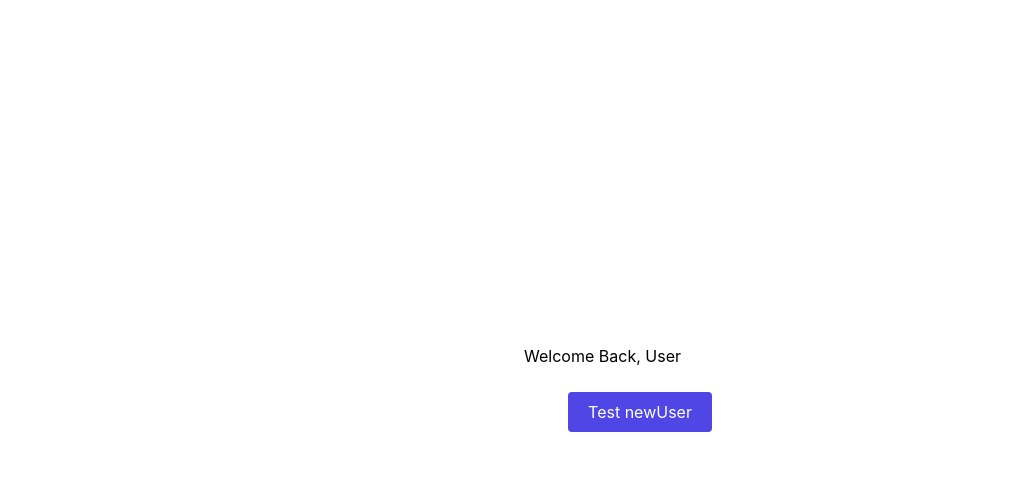
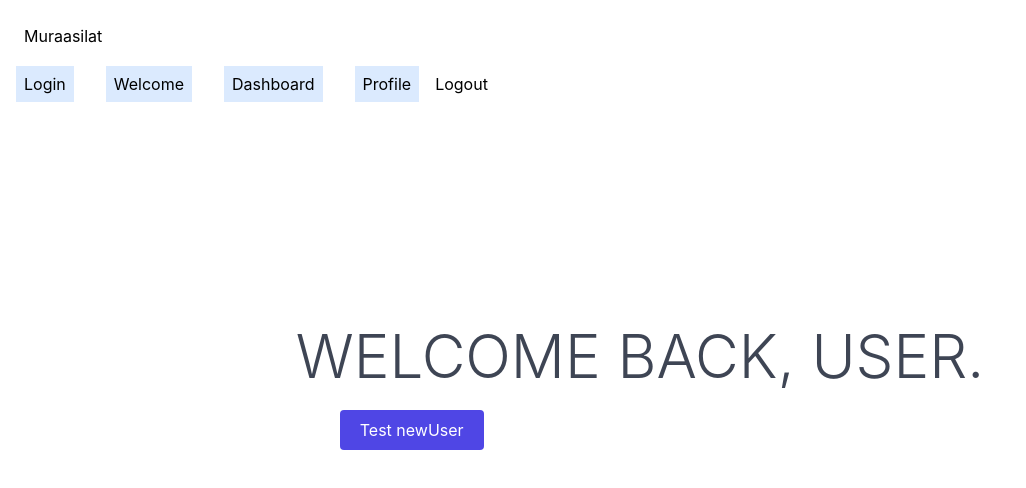
Before and after one commit to Md-Ishmam-Iqbal/muraasilah-v2, a React (Vite) app in the folder frontend/: page /welcome in a window 1280 px wide. Shown: the top 488 px of the page, without its empty margins (0-1026 px from the left). Built offline with nearby package versions, Linux system fonts and the light colour scheme; sample sign-in values are in the browser's storage.

Commit message:
auth with protected routes implemented, navbar initialized

```diff
--- a/frontend/package.json
+++ b/frontend/package.json
@@ -12,6 +12,7 @@
   "dependencies": {
     "axios": "^1.4.0",
     "formik": "^2.4.3",
+    "gsap": "^3.12.2",
     "react": "^18.2.0",
     "react-dom": "^18.2.0",
     "react-router-dom": "^6.15.0",
--- a/frontend/src/App.jsx
+++ b/frontend/src/App.jsx
@@ -1,18 +1,33 @@
-import { BrowserRouter, Routes, Route, Navigate } from "react-router-dom";
-
-import Auth from "./Pages/Auth";
+import { BrowserRouter, Routes, Route } from "react-router-dom";
 
 import { AuthContextProvider } from "./context/AuthContext";
 import Welcome from "./pages/Welcome";
+import SignInPage from "./pages/SignInPage";
+import SignupPage from "./pages/SignupPage";
+import PrivateRoute from "./components/PrivateRoute";
 
 function App() {
+  const formStyles = {
+    label: "block pt-4",
+    inputFields:
+      "text-gray-700 focus:outline-none focus:shadow-outline border border-gray-300 rounded py-1 px-2 w-full",
+    checkBox: "text-slate-700 pt-5 w-full flex-col flex items-center",
+    errorMsg: "text-red-500 text-sm",
+  };
+
   return (
     <>
       <AuthContextProvider>
         <BrowserRouter>
           <Routes>
-            <Route path="/" element={<Auth />} />
-            <Route path="/welcome" element={<Welcome />} />
+            <Route path="/" element={<SignInPage styles={formStyles} />} />
+            <Route
+              path="/register"
+              element={<SignupPage styles={formStyles} />}
+            />
+            <Route path="" element={<PrivateRoute />}>
+              <Route path="/welcome" element={<Welcome />} />
+            </Route>
           </Routes>
         </BrowserRouter>
       </AuthContextProvider>
--- /dev/null
+++ b/frontend/src/Components/Navbar.jsx
@@ -0,0 +1,34 @@
+import { Link } from "react-router-dom";
+import { useLogout } from "../hooks/useLogout";
+
+const Navbar = ({ user }) => {
+  const { logout } = useLogout();
+  console.log(user);
+
+  return (
+    <header className="absolute">
+      <div>
+        <h1 className="p-2 m-4">Muraasilat</h1>
+        <nav>
+          <div>
+            <Link to="/" className="p-2 m-4 bg-blue-100">
+              Login
+            </Link>
+            <Link to="/welcome" className="p-2 m-4 bg-blue-100">
+              Welcome
+            </Link>
+            <Link to="/dashboard" className="p-2 m-4 bg-blue-100">
+              Dashboard
+            </Link>
+            <Link to="/profile" className="p-2 m-4 bg-blue-100">
+              Profile
+            </Link>
+            {user && <button onClick={logout}>Logout</button>}
+          </div>
+        </nav>
+      </div>
+    </header>
+  );
+};
+
+export default Navbar;
--- /dev/null
+++ b/frontend/src/Components/PrivateRoute.jsx
@@ -0,0 +1,20 @@
+import { Navigate, Outlet } from "react-router-dom";
+import { useAuthContext } from "../hooks/useAuthContext";
+import Navbar from "./Navbar";
+
+const PrivateRoute = () => {
+  const { user } = useAuthContext();
+
+  console.log(user);
+
+  return user && user ? (
+    <>
+      <Navbar user={user} /> {/* Render the Navbar for private routes */}
+      <Outlet />
+    </>
+  ) : (
+    <Navigate to={"/"} replace />
+  );
+};
+
+export default PrivateRoute;
--- a/frontend/src/Components/Sidebar.jsx
+++ /dev/null
@@ -1,5 +0,0 @@
-const Sidebar = () => {
-  return <div>Sidebar</div>;
-};
-
-export default Sidebar;
--- a/frontend/src/Pages/Auth.jsx
+++ /dev/null
@@ -1,48 +0,0 @@
-import { useEffect, useState } from "react";
-
-import SignInPage from "../components/SignInPage";
-import SignupPage from "../components/SignupPage";
-import { useLogout } from "../hooks/useLogout";
-
-const formStyles = {
-  label: "block pt-4",
-  inputFields:
-    "text-gray-700 focus:outline-none focus:shadow-outline border border-gray-300 rounded py-1 px-2 w-full",
-  checkBox: "text-slate-700 pt-5 w-full flex-col flex items-center",
-  errorMsg: "text-red-500 text-sm",
-};
-
-const Auth = () => {
-  const { logout } = useLogout();
-  const handleLogout = () => {
-    logout();
-  };
-  const initialIsSignedUp =
-    JSON.parse(localStorage.getItem("signedUp")) === true;
-  const [isSignedUp, setIsSignedUp] = useState(initialIsSignedUp);
-
-  const toggleIsSignedUp = () => {
-    setIsSignedUp(!isSignedUp);
-  };
-
-  useEffect(() => {
-    localStorage.setItem("signedUp", isSignedUp); // update localStorage value on change
-  }, [isSignedUp]);
-
-  return (
-    <div>
-      {isSignedUp ? (
-        <SignInPage styles={formStyles} togglePage={toggleIsSignedUp} />
-      ) : (
-        <SignupPage styles={formStyles} togglePage={toggleIsSignedUp} />
-      )}
-      <div>
-        <button onClick={handleLogout} className="w-full bg-blue-100 py-6">
-          Logout
-        </button>
-      </div>
-    </div>
-  );
-};
-
-export default Auth;
--- a/frontend/src/Components/SignInPage.jsx
+++ b/frontend/src/Pages/SignInPage.jsx
@@ -1,15 +1,16 @@
 import { Formik, Form } from "formik";
 
-import { MyTextInput } from "./FormElements";
+import { MyTextInput } from "../components/FormElements";
 import { SignInValidationSchema } from "../lib/formValidation";
 
 import { useLogin } from "../hooks/useLogin";
+import { useNavigate } from "react-router-dom";
 
 const SignInPage = ({ styles, togglePage }) => {
   const { login, error, isLoading } = useLogin();
+  const navigate = useNavigate();
 
   const handleSubmit = async (values) => await login(values);
-
   return (
     <main className="centerPage">
       <section className="wrapper">
@@ -45,7 +46,7 @@ const SignInPage = ({ styles, togglePage }) => {
         </Formik>
         <p className="flex items-center justify-center">
           Don't have an account?&nbsp;
-          <span onClick={() => togglePage()}>Sign Up</span>
+          <span onClick={() => navigate("/register")}>Sign Up</span>
         </p>
       </section>
     </main>
--- a/frontend/src/Components/SignupPage.jsx
+++ b/frontend/src/Pages/SignupPage.jsx
@@ -1,14 +1,17 @@
 import { Formik, Form } from "formik";
 
-import { MyCheckbox, MyTextInput } from "./FormElements";
+import { MyCheckbox, MyTextInput } from "../components/FormElements";
 import { SignUpValidationSchema } from "../lib/formValidation";
 
 import { useSignup } from "../hooks/useSignUp";
+import { useNavigate } from "react-router-dom";
 
 const SignupPage = ({ styles, togglePage }) => {
   const { signup, error, isLoading } = useSignup();
 
   const handleSubmit = async (values) => await signup(values);
+
+  const navigate = useNavigate();
 
   return (
     <main className="centerPage">
@@ -64,7 +67,7 @@ const SignupPage = ({ styles, togglePage }) => {
         </Formik>
         <p className="flex items-center justify-center">
           Already have an account?&nbsp;
-          <span onClick={() => togglePage()}>Sign In</span>
+          <span onClick={() => navigate("/")}>Sign In</span>
         </p>
       </section>
     </main>
--- a/frontend/src/Pages/Welcome.jsx
+++ b/frontend/src/Pages/Welcome.jsx
@@ -1,14 +1,38 @@
-import { useState } from "react";
+import { useState, useEffect } from "react";
+import { gsap } from "gsap";
 
 const Welcome = () => {
-  const [isNewUser, setIsNewUser] = useState(false);
+  const [isNewUser, setIsNewUser] = useState(null);
+
+  useEffect(() => {
+    // Animate the letters on page load
+    gsap.fromTo(
+      ".welcome-letter",
+      { opacity: 0, x: -1 },
+      { opacity: 0.8, x: 0, duration: 0.5, stagger: 0.2 }
+    );
+  }, []);
+
+  const createLetterElements = (text) => {
+    return [...text].map((letter, index) => (
+      <span key={index} className="welcome-letter">
+        {letter}
+      </span>
+    ));
+  };
+
   return (
     <main className="centerPage">
       <div>
         {isNewUser ? (
-          <h1>Welcome to Muraasilat, User</h1>
+          <h1 className="text-6xl font-light text-slate-900 tracking-normal uppercase">
+            {/* Wrap each letter in a span with a specific class */}
+            {createLetterElements("Welcome to Muraasilat, User.")}
+          </h1>
         ) : (
-          <h1>Welcome Back, User</h1>
+          <h1 className="text-6xl font-light text-slate-900 tracking-normal uppercase">
+            {createLetterElements("Welcome Back, User.")}
+          </h1>
         )}
         <button className="common-btn" onClick={() => setIsNewUser(!isNewUser)}>
           Test newUser
--- a/frontend/src/context/AuthContext.jsx
+++ b/frontend/src/context/AuthContext.jsx
@@ -1,8 +1,8 @@
-import { createContext, useReducer } from "react";
+import { createContext, useEffect, useReducer } from "react";
 
 export const AuthContext = createContext({});
 
-const userReducer = (state, action) => {
+const authReducer = (state, action) => {
   switch (action.type) {
     case "LOGIN":
       return { user: action.payload };
@@ -14,9 +14,18 @@ const userReducer = (state, action) => {
 };
 
 export const AuthContextProvider = (props) => {
-  const [state, dispatch] = useReducer(userReducer, {
-    user: null,
+  const [state, dispatch] = useReducer(authReducer, {
+    user: JSON.parse(localStorage.getItem("user")) || null,
   });
+
+  useEffect(() => {
+    const user = JSON.parse(localStorage.getItem("user"));
+    console.log("fromauthcontext: ", user);
+
+    if (user) {
+      dispatch({ type: "LOGIN", payload: user });
+    }
+  }, []);
 
   console.log("AuthContext state: ", state);
   return (
```
Also changed, not shown: 1 other file (tests, documents, lock files or other folders).
